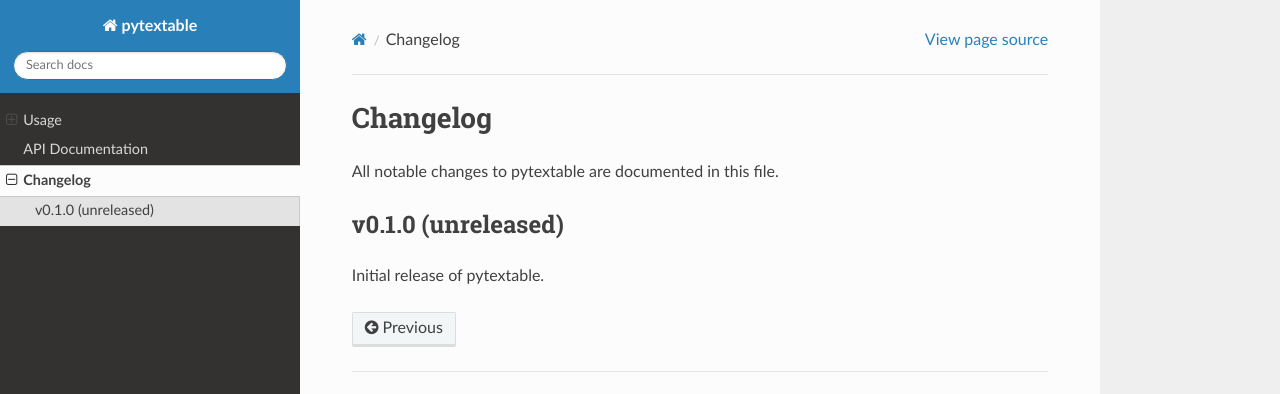
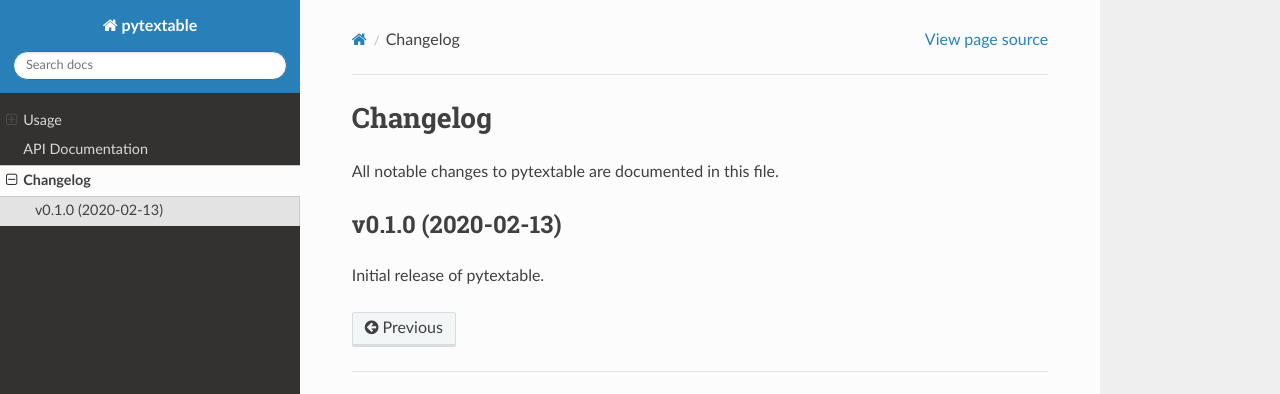
Before and after one commit to karlch/pytextable, a Sphinx documentation site: the page built from docs/changelog.rst, in a window 1280 px wide. Shown: the top 394 px of the page. Built offline with Sphinx 7.4.7 and the Read the Docs theme 2.0.0, drawn with Linux system fonts in a browser that asks for light colours.

```diff
--- a/README.rst
+++ b/README.rst
@@ -1,10 +1,5 @@
 pytextable - create latex tables using pure python
 ==================================================
-
-.. warning::
-
-    pytextable is not yet available on PyPI but v0.1.0 should be out very soon,
-    stay tuned!
 
 .. image:: https://github.com/karlch/pytextable/workflows/CI/badge.svg
    :target: https://github.com/karlch/pytextable/actions
--- a/docs/changelog.rst
+++ b/docs/changelog.rst
@@ -4,7 +4,7 @@ Changelog
 All notable changes to pytextable are documented in this file.
 
 
-v0.1.0 (unreleased)
+v0.1.0 (2020-02-13)
 -------------------
 
 Initial release of pytextable.
```
